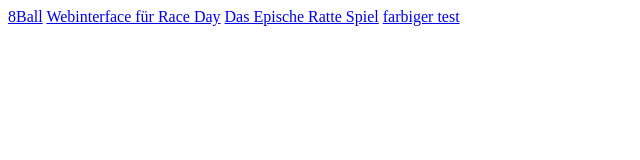
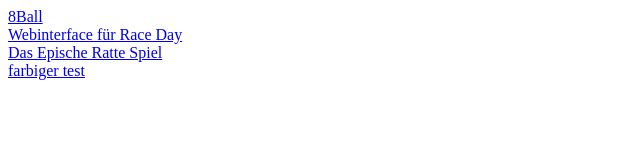
Before and after one commit to ja26gu/ultimate-js-experiments, a plain HTML site: page index.html in a window 1280 px wide. Shown: the whole page, without its empty margins (0-640 px from the left). Drawn offline with Linux system fonts and the light colour scheme.

Commit message:
Update index.html

```diff
--- a/index.html
+++ b/index.html
@@ -14,10 +14,10 @@
 </head>
 
 <body>
-    <a href="8Ball/index.html">8Ball</a>
-    <a href="Webinterface für Race Day.html">Webinterface für Race Day</a>
-    <a href="Das Epische Ratte Spiel.html">Das Epische Ratte Spiel</a>
-    <a href="farbeTest/JavaScriptTest.html">farbiger test</a>
+    <a href="8Ball/index.html">8Ball</a><br>
+    <a href="Webinterface für Race Day.html">Webinterface für Race Day</a><br>
+    <a href="Das Epische Ratte Spiel.html">Das Epische Ratte Spiel</a><br>
+    <a href="farbeTest/JavaScriptTest.html">farbiger test</a><br>
 </body>
 
 </html>
```
